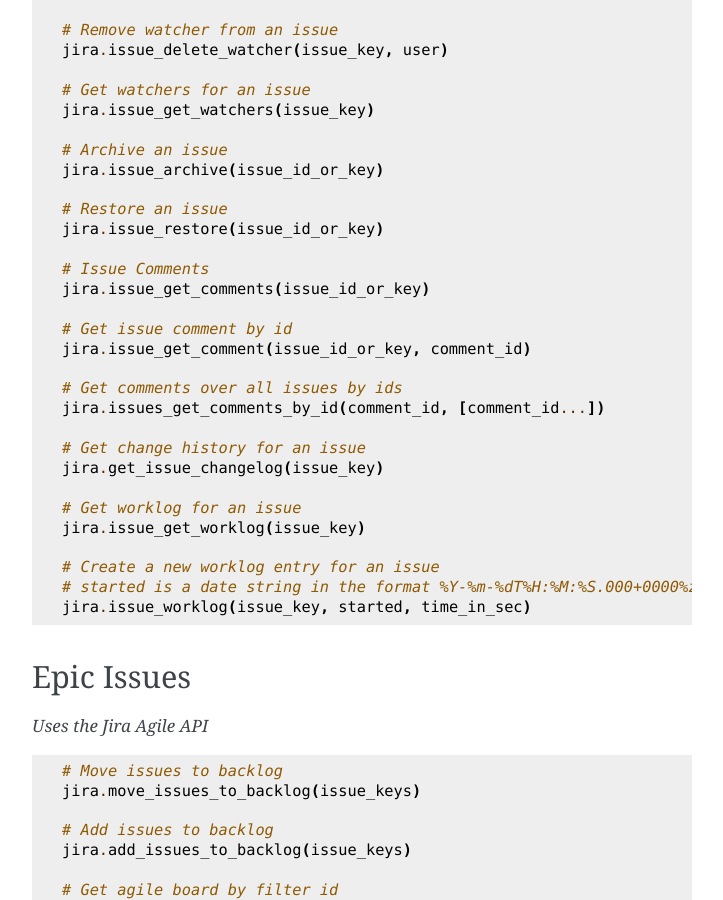
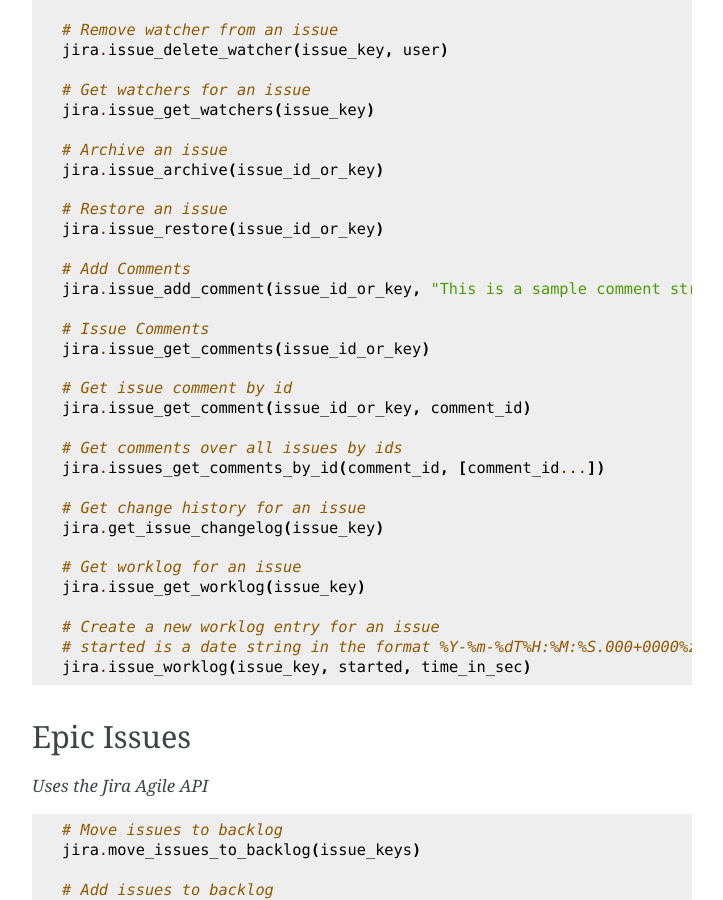
Before and after one commit to atlassian-api/atlassian-python-api, a Sphinx documentation site: the page built from docs/jira.rst, in a window 1280 px wide and 900 px high, scrolled down 5598 px. Shown: the whole window, without its empty margins (388-1111 px from the left). Built offline with Sphinx 7.4.7, drawn with Linux system fonts in a browser that asks for light colours; pages that are not in the unit, such as notebooks, are missing from menus.

Commit message:
update-jira-docs-include-add-comments (#1247)
update-jira-docs-include-add-comments

```diff
--- a/docs/jira.rst
+++ b/docs/jira.rst
@@ -295,6 +295,9 @@
     # Restore an issue
     jira.issue_restore(issue_id_or_key)
 
+    # Add Comments
+    jira.issue_add_comment(issue_id_or_key, "This is a sample comment string.")
+
     # Issue Comments
     jira.issue_get_comments(issue_id_or_key)
 
```
